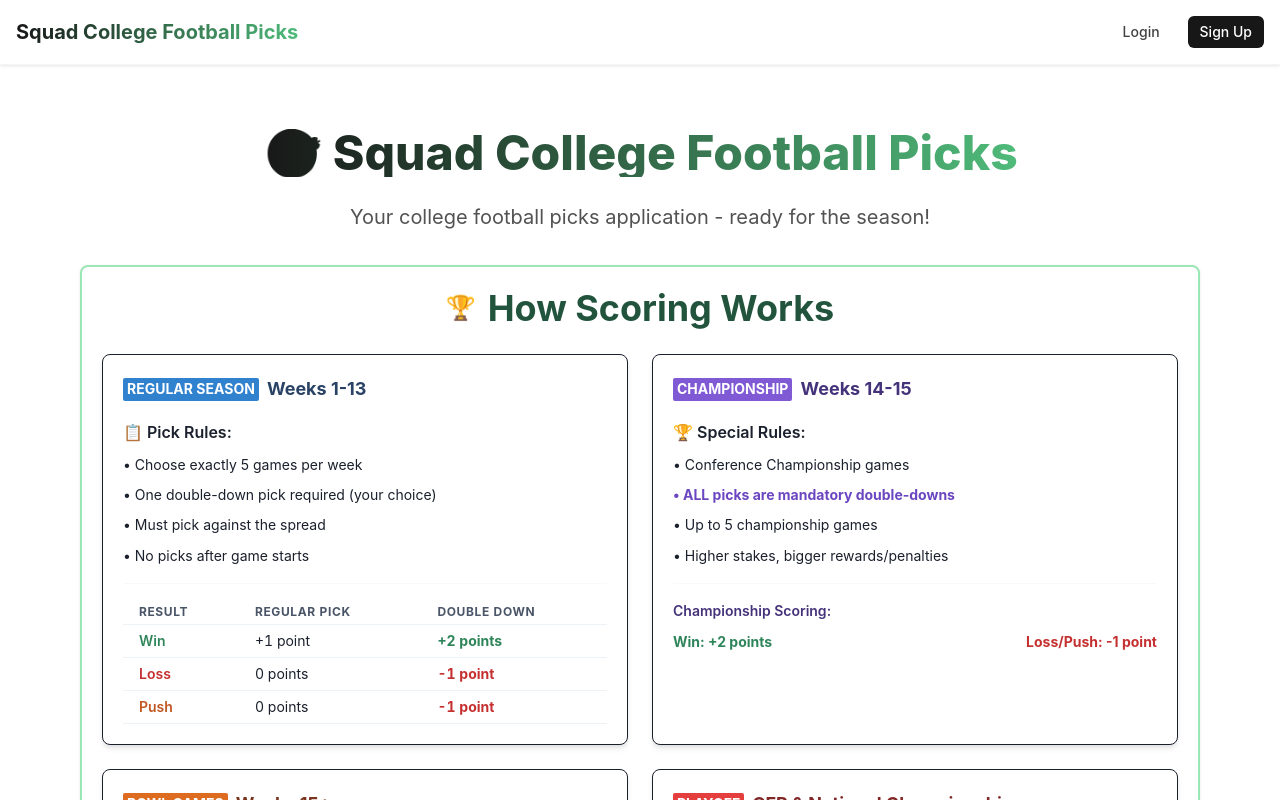
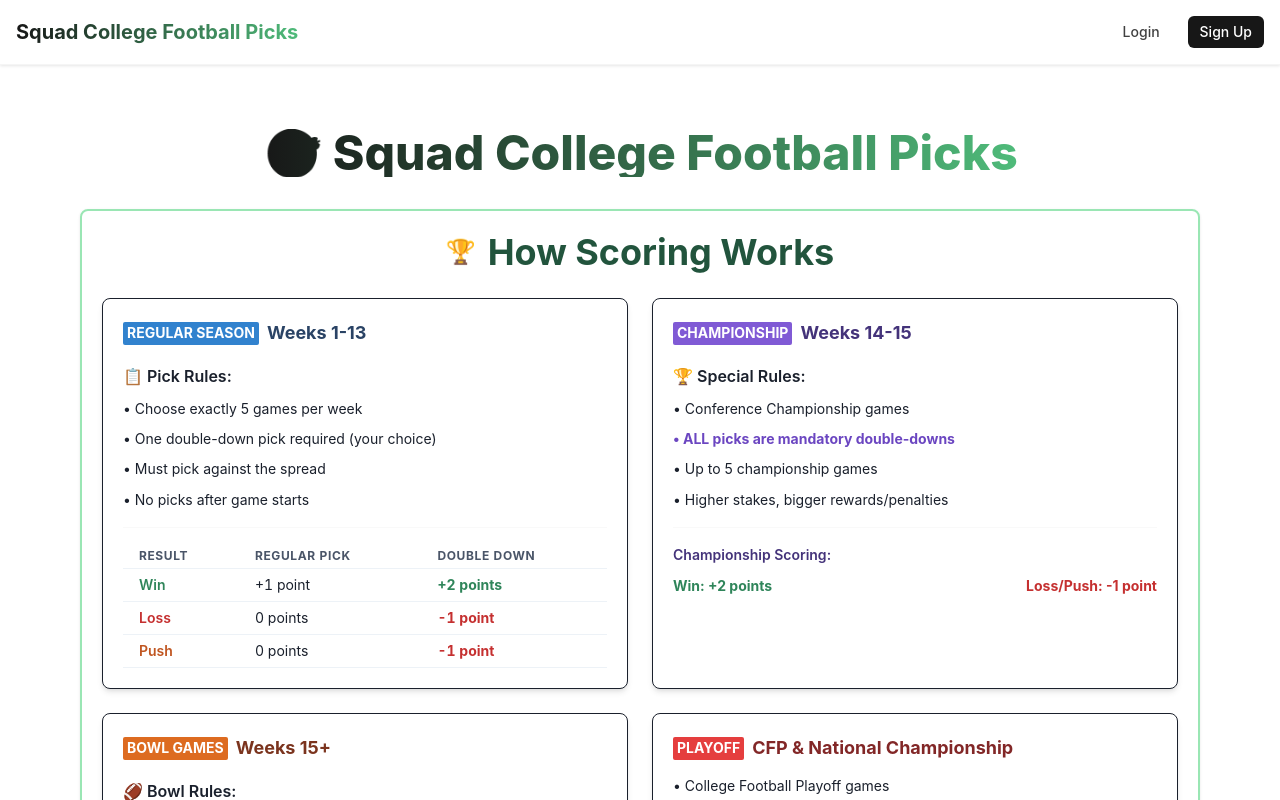
Before and after one commit to fortyozsucka/college-football-picks, a Next.js app: page / in a window 1280 px wide. Shown: the top 800 px of the page. Built offline with nearby package versions, Linux system fonts and the light colour scheme; no server answers.

Commit message:
Update Home

```diff
--- a/app/ChakraPage.tsx
+++ b/app/ChakraPage.tsx
@@ -113,9 +113,6 @@ export default function ChakraPage() {
           >
             🎯 Squad College Football Picks
           </Heading>
-          <Text fontSize="xl" color="neutral.600" maxW="2xl">
-            Your college football picks application - ready for the season!
-          </Text>
         </VStack>
 
         {/* Scoring Rules Section */}
```
